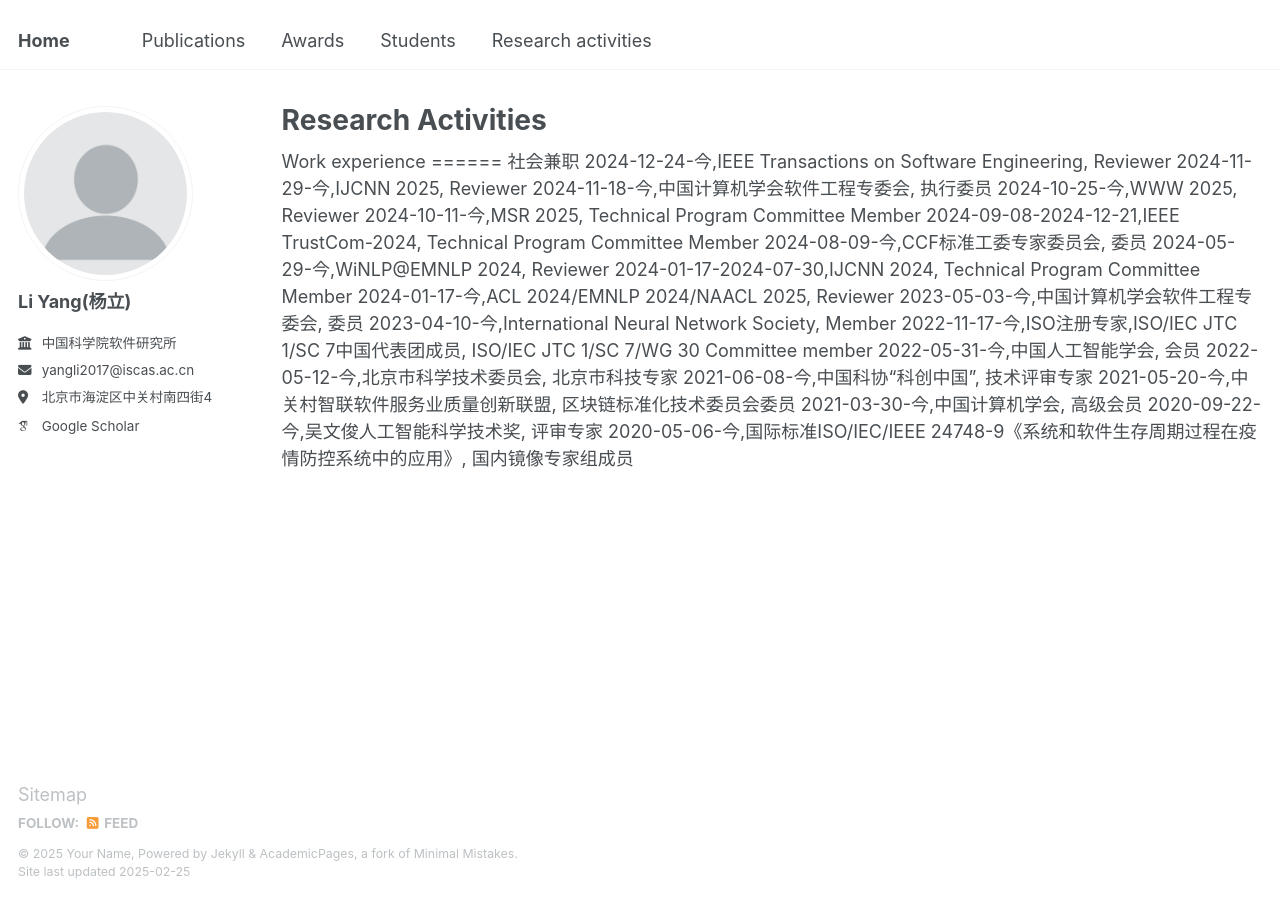
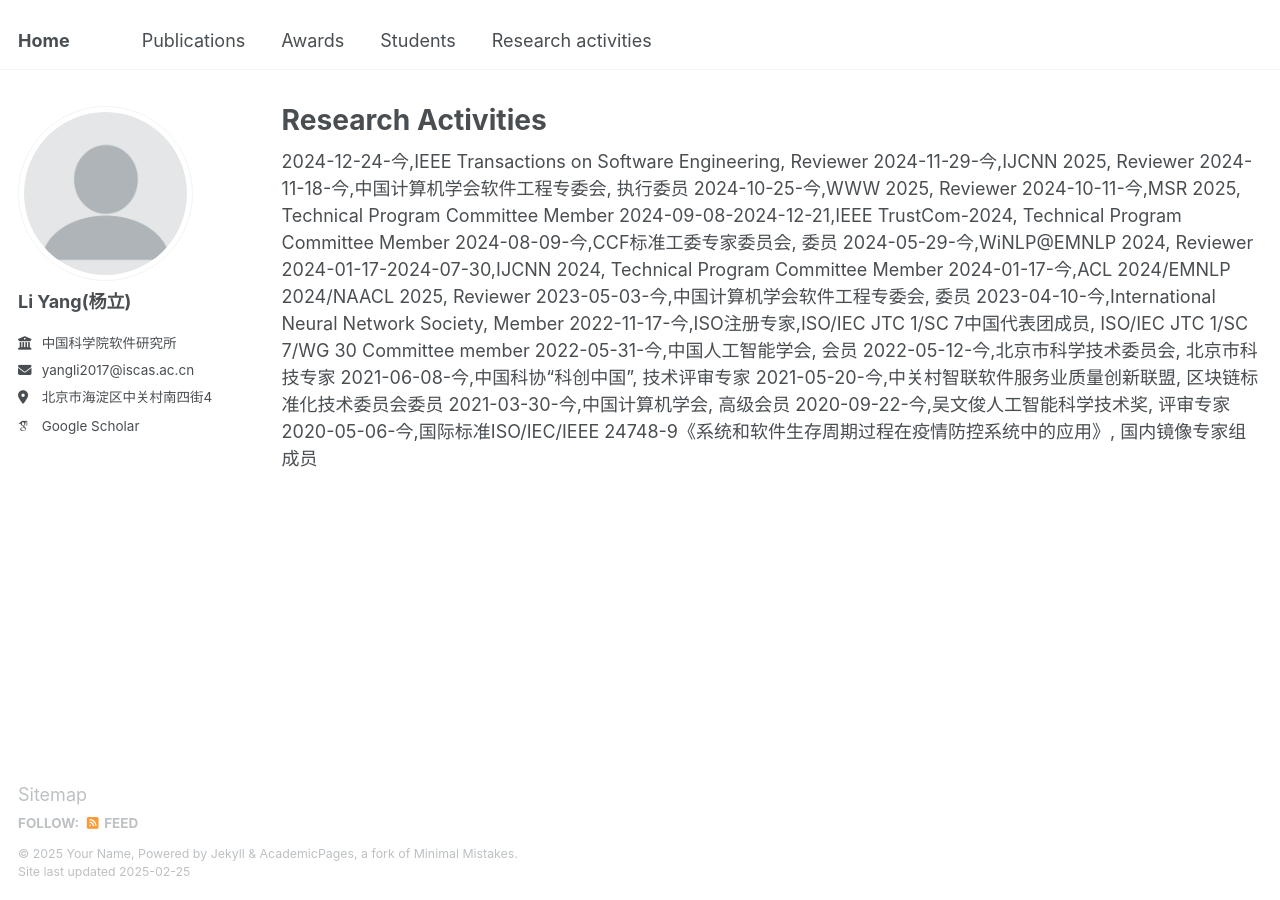
Before and after one commit to yangli8953/yangli8953.github.io, a Jekyll site: the page built from _pages/researchActivities.html, in a window 1280 px wide. Built offline with Jekyll 4.4.1, drawn with Linux system fonts in a browser that asks for light colours; some web fonts are replaced.

Commit message:
Update researchActivities.html

```diff
--- a/_pages/researchActivities.html
+++ b/_pages/researchActivities.html
@@ -4,10 +4,6 @@ title: "Research Activities"
 permalink: /researchActivities/
 author_profile: true
 ---
-Work experience
-======
-社会兼职
-
 2024-12-24-今,IEEE Transactions on Software Engineering, Reviewer
 
 2024-11-29-今,IJCNN 2025, Reviewer
```
